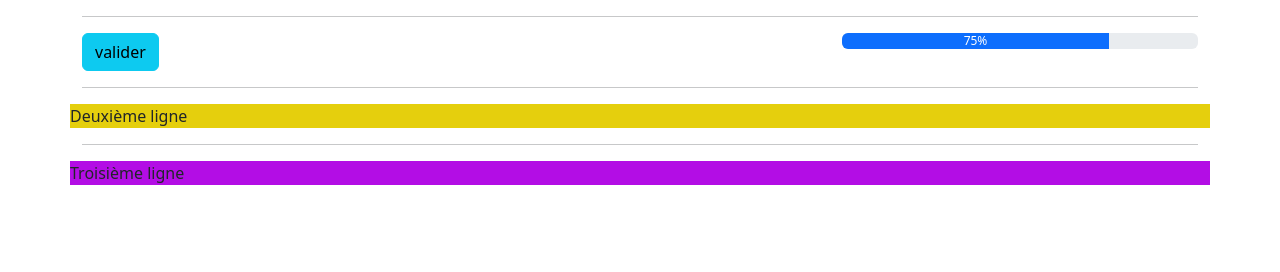
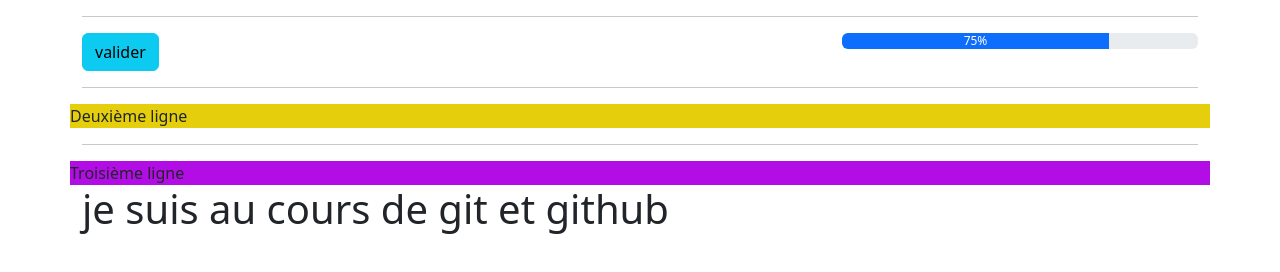
Before and after one commit to Yanan2022/css-advance, a plain HTML site: page index.html in a window 1280 px wide. Drawn offline with nearby package versions, Linux system fonts and the light colour scheme.

Commit message:
fichier index modifié

```diff
--- a/index.html
+++ b/index.html
@@ -39,6 +39,12 @@
             Troisième ligne
         </div>
 
+        <div class="row">
+            <h1>
+                je suis au cours de git et github
+            </h1>
+        </div>
+
     </div>
 
 
```
